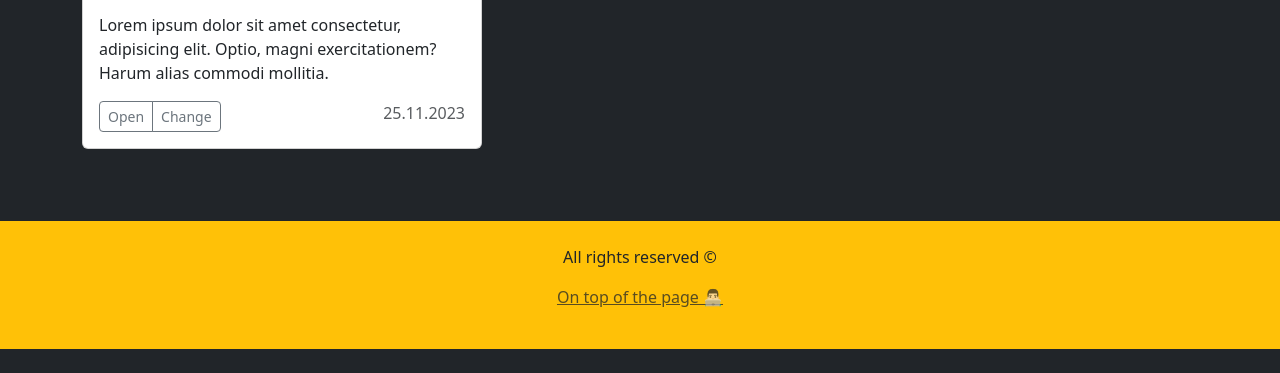
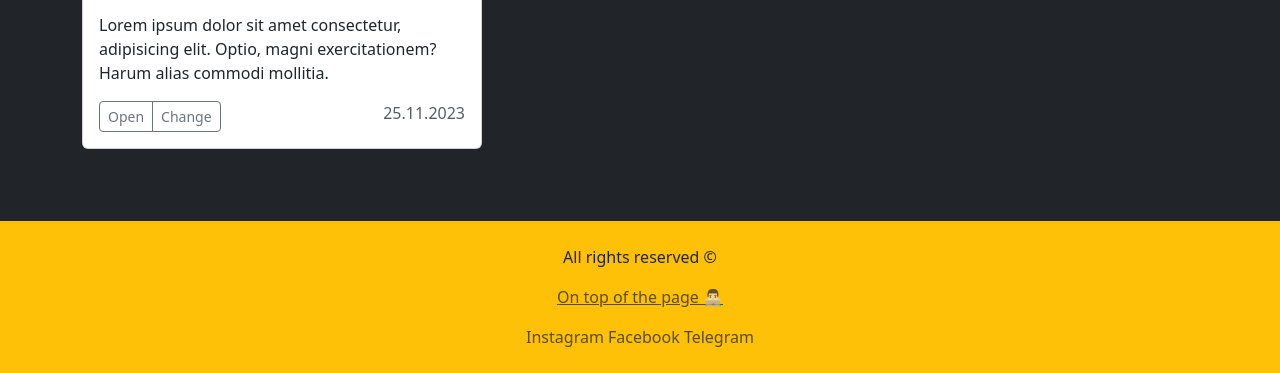
Before and after one commit to wlladik/bootstrap-website, a plain HTML site: page index.html in a window 1280 px wide. Shown: the part 1793-2166 px from the top of the page. Before the commit the page ends 2142 px from the top, so only its background shows below. Drawn offline with nearby package versions, Linux system fonts and the light colour scheme.

Commit message:
Added .gitignore, changes in footer

```diff
--- a/index.html
+++ b/index.html
@@ -136,6 +136,7 @@
     <footer class="bg-warning text-center py-4 text-dark">
         <p>All rights reserved &copy;</p>
         <p><a href="#" class="text-muted">On top of the page 👨🏻‍💻</a></p>
+        <span class="text-muted">Instagram Facebook Telegram</span>
     </footer>
 
     <script src="https://code.jquery.com/jquery-3.7.1.min.js"></script>
```
